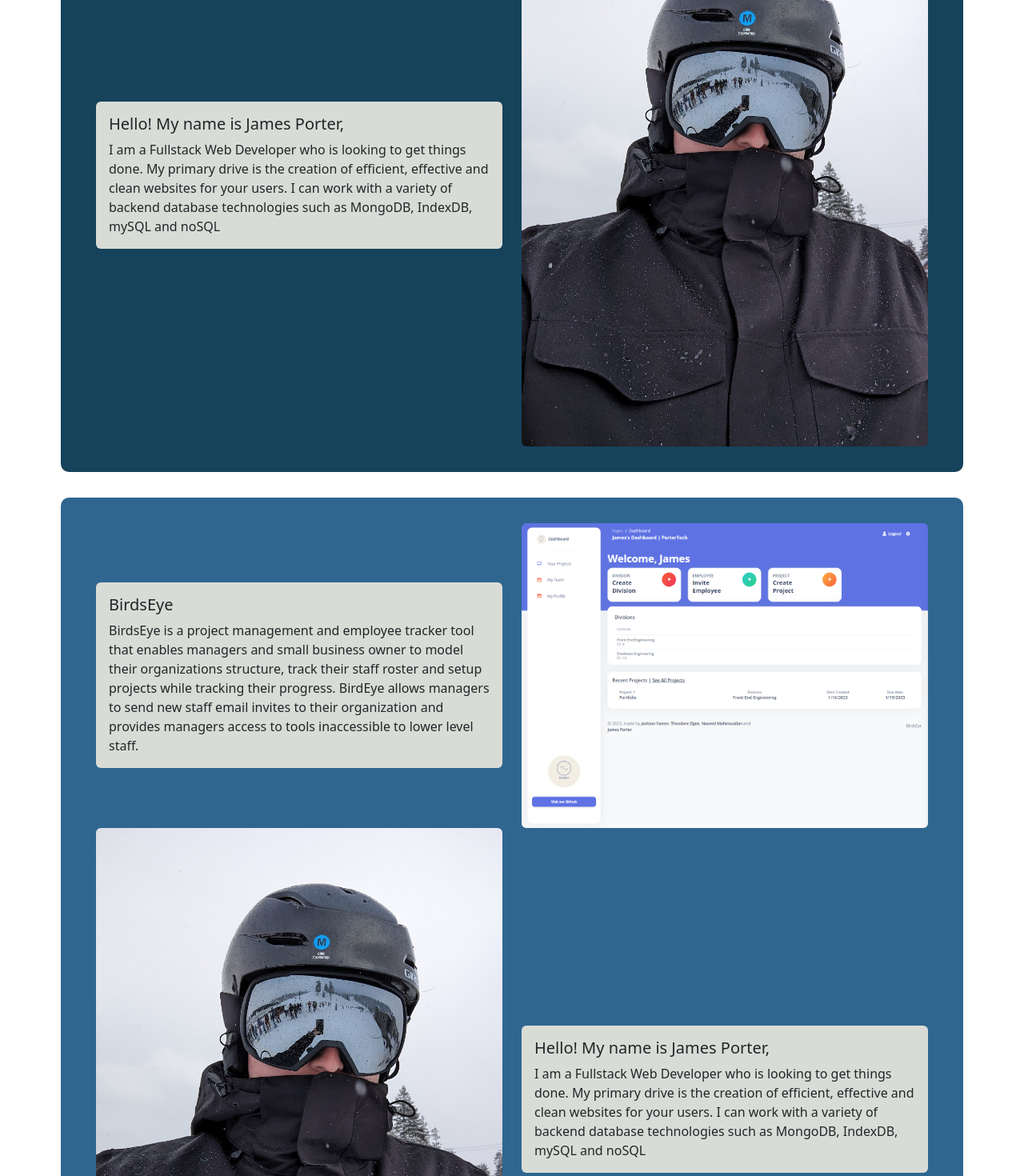
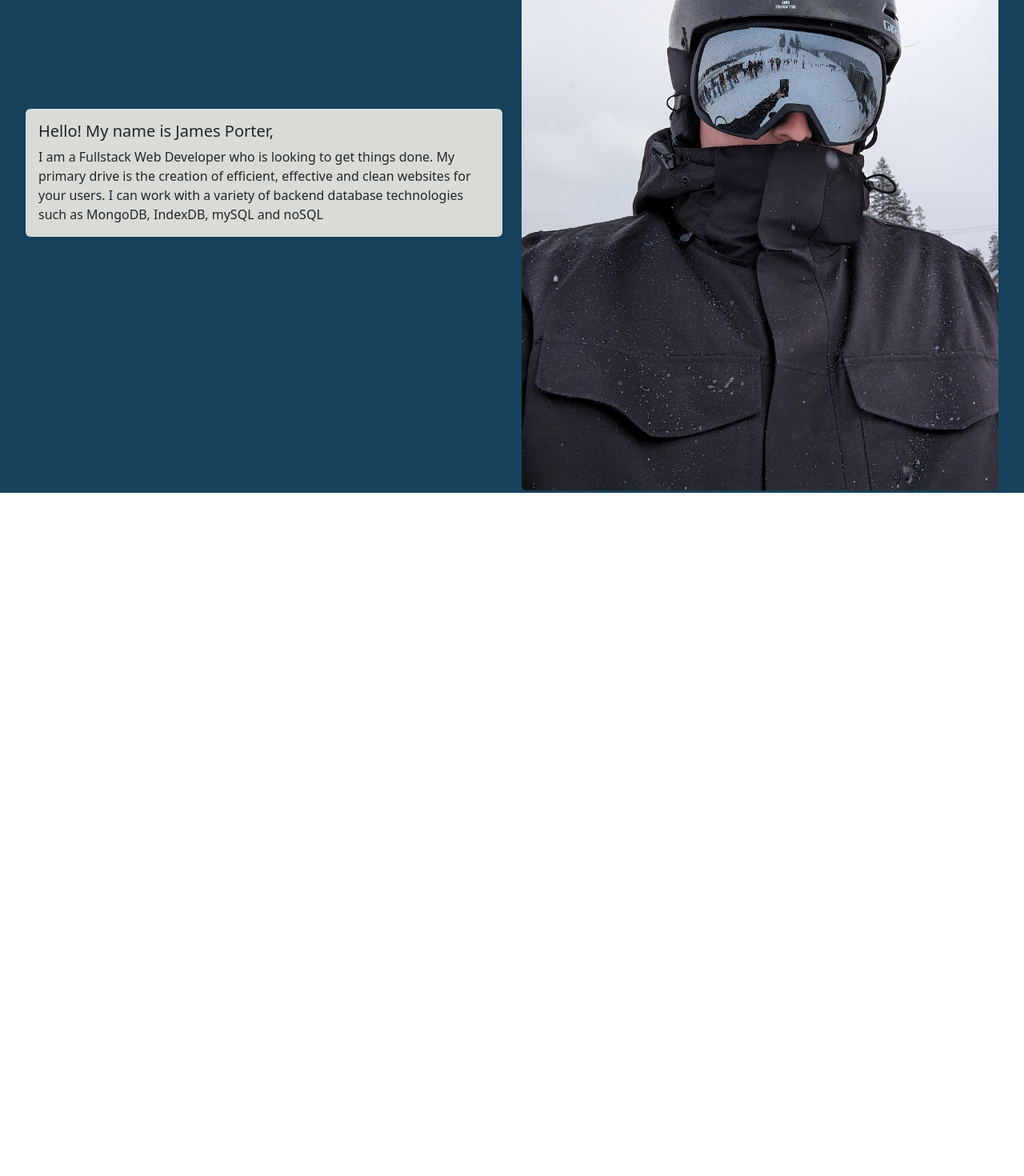
Before and after one commit to JamesJPorter/James-Porter-Portfolio, a React (Create React App) app: page / in a window 1280 px wide. Shown: the part 240-1710 px from the top of the page at 80% size. After the commit the page ends 856 px from the top, so only its background shows below. Built offline with nearby package versions, Linux system fonts and the light colour scheme.

Commit message:
restructured files for single page rendering via react

```diff
--- a/src/AboutMe.js
+++ /dev/null
@@ -1,25 +0,0 @@
-import React from 'react'
-
-export default function AboutMe() {
-  return (
-    <>
-    <div id="aboutMeDiv" class="row">
-    {/* <div>AboutMe</div> */}
-
-    <div class="col-12 col-sm-6 d-flex justify-content-center align-items-center">
-    <div class="card" id="aboutMeCard">
-  <div class="card-body">
-    <h5 class="card-title">Hello! My name is James Porter,</h5>
-    <p class="card-text">I am a Fullstack Web Developer who is looking to get things done. My primary drive is the creation of efficient, effective and clean websites for your users. I can work with a variety of backend database technologies such as MongoDB, IndexDB, mySQL and noSQL</p>
-    {/* <a href="/#" class="btn btn-success" id="cardBtn">Click here to see my work</a> */}
-  </div>
-    </div>
-    </div>
-
-    <div class="col-12 col-sm-6 d-flex justify-content-center align-items-center">
-    <img src="./selfie.jpg" class="img-fluid rounded float-end" id="heroImg" alt="..."></img>
-    </div>
-    </div>
-    </>
-  )
-}
--- a/src/App.css
+++ b/src/App.css
@@ -7,19 +7,14 @@
 --dark-sky-blue: #81c3d7ff;
 }
 
-.App {
-  text-align: center;
+#root {
+  padding: 0;
+  margin: 0;
 }
 
-.App-logo {
-  height: 40vmin;
-  pointer-events: none;
-}
-
-@media (prefers-reduced-motion: no-preference) {
-  .App-logo {
-    animation: App-logo-spin infinite 20s linear;
-  }
+.imgDiv {
+  max-width:100%;
+  max-height:100%;
 }
 
 .App-header {
@@ -51,29 +46,85 @@
   border-radius: 10px;
 }
 
+#featuredWork {
+    position: relative;
+}
+
+.projectImg {
+  /* flex-shrink: 0; */
+   max-width: 100%;
+    max-height: 100%;
+   /*max-width: 100%;*/
+   border-radius: 10px;
+}
+
+#featuredHeader {
+  /* position: absolute; */
+  color: black;
+  background-color: var(--sapphire-blue);
+  padding-left: 35px;
+  padding-right: 35px;
+  border-radius: 10px;
+  max-height: 10%;
+}
+
 #content {
-  margin-right: 3rem;
-  margin-left: 3rem;
+  /* margin-right: 3rem;
+  margin-left: 3rem; */
+  scroll-snap-type: y mandatory;
+  overflow-y: scroll;
+  height: 100vh;
+}
+
+#content::-webkit-scrollbar {
+  width: 0!important;  /* Remove scrollbar space */
+  background: transparent;  /* Optional: just make scrollbar invisible */
+}
+
+#content::-webkit-scrollbar-thumb {
+  background: transparent; /* Optional: just make scrollbar thumb invisible */
+}
+
+@-moz-document url-prefix() {
+  #content {
+  scrollbar-width: none;
+  scrollbar-color: transparent;
+}
+}
+
+.pageSection {
+  height: 100vh;
+  display: flex;
+  scroll-snap-align: start;
+  padding-top: 2rem;
+  padding-bottom: 2rem;
 }
 
 #heroImg {
   max-width: 100%;
-
 }
 
 #aboutMeDiv{
-  margin-top: 2rem;
+  /* min-height: 100vh; */
+  /* margin-top: 2rem;
   margin-right: 1rem;
-  margin-left: 1rem;
+  margin-left: 1rem; */
   background-color: var(--indigo-dye);
   padding: 2rem;
   border-radius: 10px;
 }
 
 #projectDiv {
-  margin-top: 2rem;
+  /* min-height: 100vh; */
+  /* margin-top: 2rem;
   margin-right: 1rem;
-  margin-left: 1rem;
+  margin-left: 1rem; */
+  background-color: var(--sapphire-blue);
+  padding: 2rem;
+  border-radius: 10px;
+}
+
+#featuredDiv {
   background-color: var(--sapphire-blue);
   padding: 2rem;
   border-radius: 10px;
@@ -82,8 +133,12 @@
 #aboutMeCard {
   border-style: none;
   background-color: var(--gainsboro);
+}
 
-}
+/* #projectDiv > .project {
+  margin-top: 2rem;
+  margin-bottom: 2rem;
+} */
 
 /* #cardBtn {
   max-width: 50%;
--- a/src/App.js
+++ b/src/App.js
@@ -1,8 +1,9 @@
 // import logo from './logo.svg';
 import './App.css';
-import Navbar from './Nav'
-import Projects from './Projects'
-import AboutMe from './AboutMe'
+import Navbar from './components/Nav'
+import Projects from './components/pages/Projects'
+import AboutMe from './components/pages/AboutMe'
+import FeaturedProject from './components/pages/FeaturedProject';
 import 'bootstrap/dist/css/bootstrap.css';
 
 function App() {
@@ -11,6 +12,7 @@ function App() {
     <Navbar />
     <div id="content">
     <AboutMe />
+    <FeaturedProject />
     <Projects />
 
     </div>
--- a/src/Nav.js
+++ b/src/components/Nav.js
@@ -1,6 +1,6 @@
 import React from 'react'
 
-export default function Navbar() {
+export default function Navbar({currentPage, handlePageChange}) {
   return (
 <div>
       <nav class="navbar navbar-expand-lg bg-light container-fluid">
@@ -12,10 +12,10 @@ export default function Navbar() {
         <div class="collapse navbar-collapse" id="navbarSupportedContent">
         <ul class="navbar-nav me-auto mb-2 mb-lg-0">
             <li class="nav-item">
-            <a class="nav-link" href="#projectDiv">My Work</a>
+            <a class="nav-link" href="#AboutMe" onClick={() => handlePageChange('AboutMe')} className={currentPage === 'AboutMe' ? 'nav-link active' : 'nav-link'}>About Me</a>
             </li>
             <li class="nav-item">
-            <a class="nav-link" href="#aboutMeDiv">About Me</a>
+            <a class="nav-link" href="#MyWork" onClick={() => handlePageChange('MyWork')} className={currentPage === 'MyWork' ? 'nav-link active' : 'nav-link'}>My Work</a>
             </li>
             {/* <li class="nav-item dropdown">
             <a class="nav-link dropdown-toggle" href="/#" role="button" data-bs-toggle="dropdown" aria-expanded="false">
@@ -29,7 +29,7 @@ export default function Navbar() {
             </ul>
             </li> */}
             <li class="nav-item">
-            <a href="#Contact-Me" class="nav-link">Contact Me</a>
+            <a href="#Contact" class="nav-link" onClick={() => handlePageChange('Contact')} className={currentPage === 'Contact' ? 'nav-link active' : 'nav-link'}>Contact Me</a>
             </li>
         </ul>
         {/* <form class="d-flex" role="search">
--- /dev/null
+++ b/src/components/pages/AboutMe.js
@@ -0,0 +1,25 @@
+import React from 'react'
+
+export default function AboutMe() {
+  return (
+
+    <div id="aboutMeDiv" class="row pageSection">
+    {/* <div>AboutMe</div> */}
+
+    <div class="col-12 col-sm-6 d-flex justify-content-center align-items-center">
+    <div class="card" id="aboutMeCard">
+      <div class="card-body">
+        <h5 class="card-title">Hello! My name is James Porter,</h5>
+        <p class="card-text">I am a Fullstack Web Developer who is looking to get things done. My primary drive is the creation of efficient, effective and clean websites for your users. I can work with a variety of backend database technologies such as MongoDB, IndexDB, mySQL and noSQL</p>
+        {/* <a href="/#" class="btn btn-success" id="cardBtn">Click here to see my work</a> */}
+      </div>
+    </div>
+    </div>
+
+    <div class="col-12 col-sm-6 d-flex justify-content-center align-items-center imgDiv">
+    <img src="./selfie.jpg" class="img-fluid rounded float-end" id="heroImg" alt="..."></img>
+    </div>
+
+    </div>
+  )
+}
--- /dev/null
+++ b/src/components/pages/FeaturedProject.js
@@ -0,0 +1,24 @@
+import React from 'react'
+
+export default function featuredProject() {
+  return (
+    <>
+<div class="row featuredSection pageSection d-flex " id="featuredDiv">
+<div class="row" id="featuredHeader">
+<div class="col-12 d-flex justify-content-center">
+    <h4>BirdsEye</h4>
+</div>
+</div>
+<div class="col-6 d-flex justify-content-center align-items-center" id="featuredWork">
+  <a href="https://birds-eye-app.herokuapp.com/">
+    <img class="projectImg" src="./universal-scheduler.png" alt="primary project screenshot"></img>
+  </a>
+</div>
+<div class="col-6 d-flex justify-content-center align-items-center" id="featuredDescription">
+  <p class="card-text">BirdsEye is a project management and employee tracker tool that enables managers and small business owner to model their organizations structure, track their staff roster and setup projects while tracking their progress. BirdEye allows managers to send new staff email invites to their organization and provides managers access to tools inaccessible to lower level staff.
+  </p>
+</div>
+</div>
+    </>
+  )
+}
--- a/src/Projects.js
+++ b/src/components/pages/Projects.js
@@ -2,10 +2,10 @@ import React from 'react'
 
 export default function Projects() {
   return (
-    <div id="projectDiv" class="row">
+    <div id="projectDiv" class="row pageSection">
     {/* <div>AboutMe</div> */}
 
-    <div class="col-12 col-sm-6 d-flex justify-content-center align-items-center">
+    <div class="col-6 col-sm-6 d-flex justify-content-center align-items-center project">
     <div class="card" id="aboutMeCard">
   <div class="card-body">
     <h5 class="card-title">BirdsEye</h5>
@@ -13,16 +13,16 @@ export default function Projects() {
     {/* <a href="/#" class="btn btn-success" id="cardBtn">Click here to see my work</a> */}
   </div>
     </div>
+    <div class="col-12 col-sm- d-flex justify-content-center align-items-center project imgDiv">
+    <img src="./universal-scheduler.png" class="img-fluid rounded float-end" id="heroImg" alt="..."></img>
+    </div>
     </div>
 
-    <div class="col-12 col-sm-6 d-flex justify-content-center align-items-center">
-    <img src="./universal-scheduler.png" class="img-fluid rounded float-end" id="heroImg" alt="..."></img>
-    </div>
 
-    <div class="col-12 col-sm-6 d-flex justify-content-center align-items-center">
+    <div class="col-6 col-sm-6 d-flex justify-content-center align-items-center project">
+    <div class="col-6 col-sm-6 d-flex justify-content-center align-items-center project imgDiv">
     <img src="./selfie.jpg" class="img-fluid rounded float-end" id="heroImg" alt="..."></img>
     </div>
-    <div class="col-12 col-sm-6 d-flex justify-content-center align-items-center">
     <div class="card" id="aboutMeCard">
   <div class="card-body">
     <h5 class="card-title">Hello! My name is James Porter,</h5>
```
Also changed, not shown: src/components/PortfolioContainer.js (added, +7 -0 lines).
